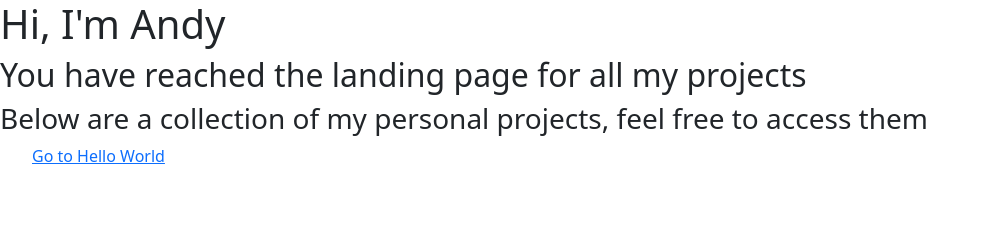
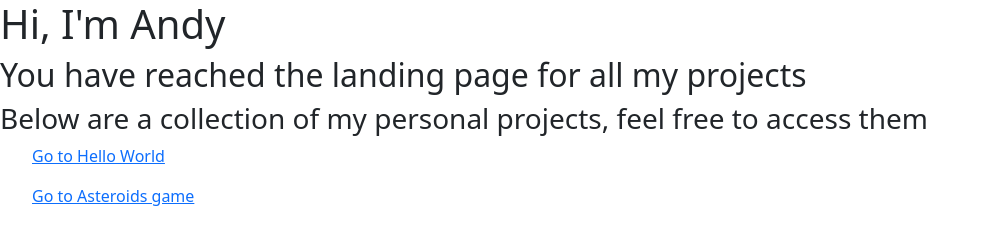
Before and after one commit to andygwhite/andygwhite.github.io, a plain HTML site: page index.html in a window 1280 px wide. Shown: the whole page, without its empty margins (0-989 px from the left). Drawn offline with nearby package versions, Linux system fonts and the light colour scheme.

Commit message:
Added link to asteroids game

```diff
--- a/index.html
+++ b/index.html
@@ -15,6 +15,7 @@
         </div>
         <div id="list">
             <ul><a href="/helloworld/">Go to Hello World</a></ul>
+            <ul><a href="/asteroids/">Go to Asteroids game</a></ul>
         </div>
         <script src="./index.js"></script>
         <script src="https://cdn.jsdelivr.net/npm/bootstrap@5.0.0-beta1/dist/js/bootstrap.bundle.min.js" integrity="sha384-ygbV9kiqUc6oa4msXn9868pTtWMgiQaeYH7/t7LECLbyPA2x65Kgf80OJFdroafW" crossorigin="anonymous"></script>
```
